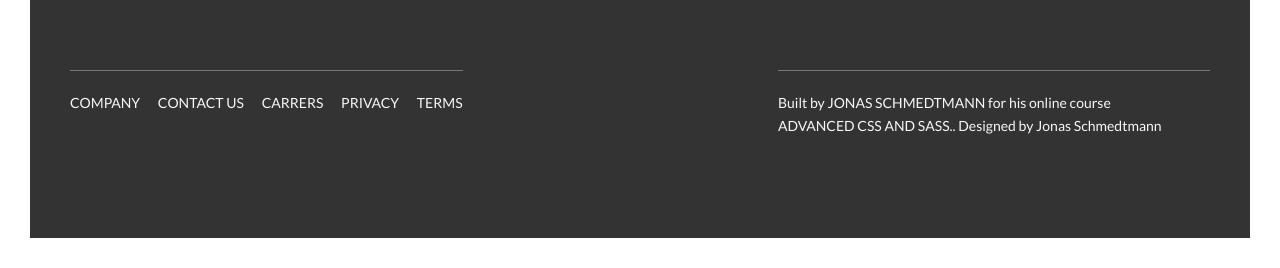
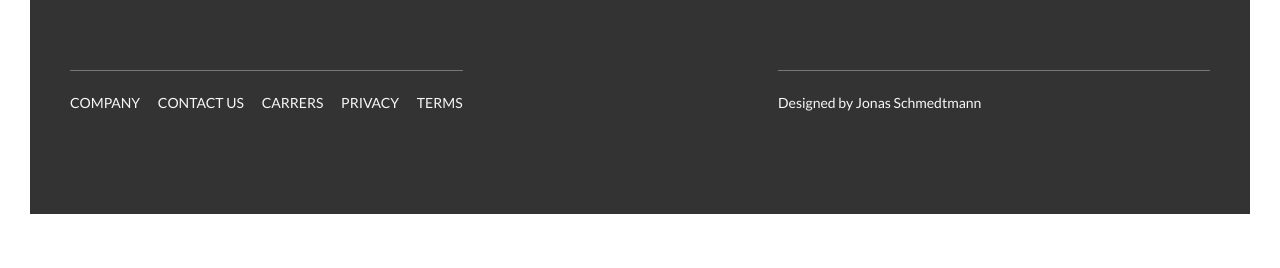
Before and after one commit to AdrianeQQ/Natours-Udemy, a website: page index.html in a window 1280 px wide. Shown: the part 5813-6081 px from the top of the page. After the commit the page ends 6057 px from the top, so only its background shows below. Drawn offline with Linux system fonts and the light colour scheme.

Commit message:
Update index.html

```diff
--- a/index.html
+++ b/index.html
@@ -430,10 +430,6 @@
         </div>
         <div class="col-1-of-2">
           <p class="footer__copyright">
-            Built by
-            <a href="#" class="footer__link">Jonas Schmedtmann</a> for his
-            online course
-            <a href="#" class="footer__link">Advanced CSS and Sass.</a>.
             Designed by Jonas Schmedtmann
           </p>
         </div>
```
